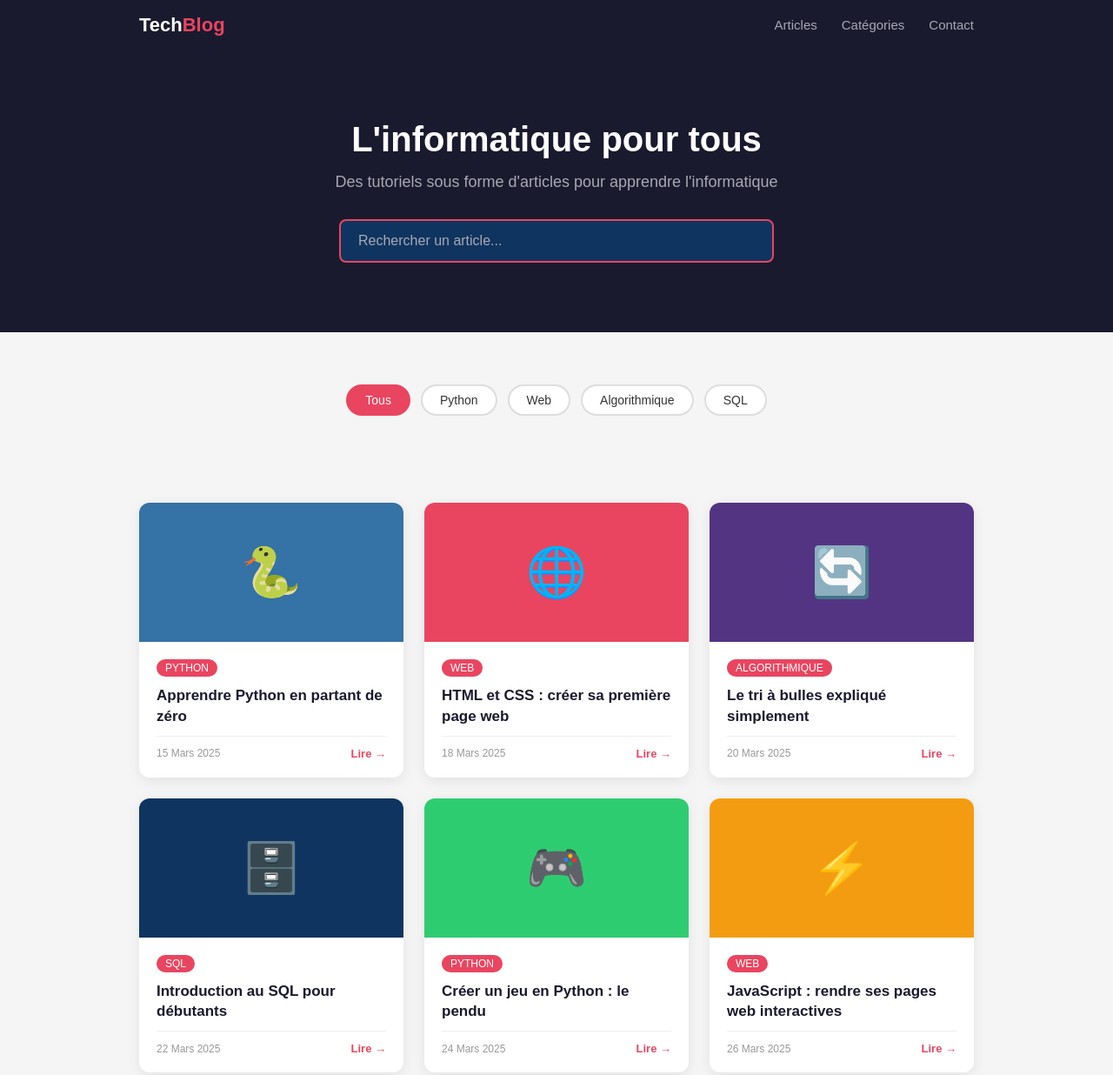
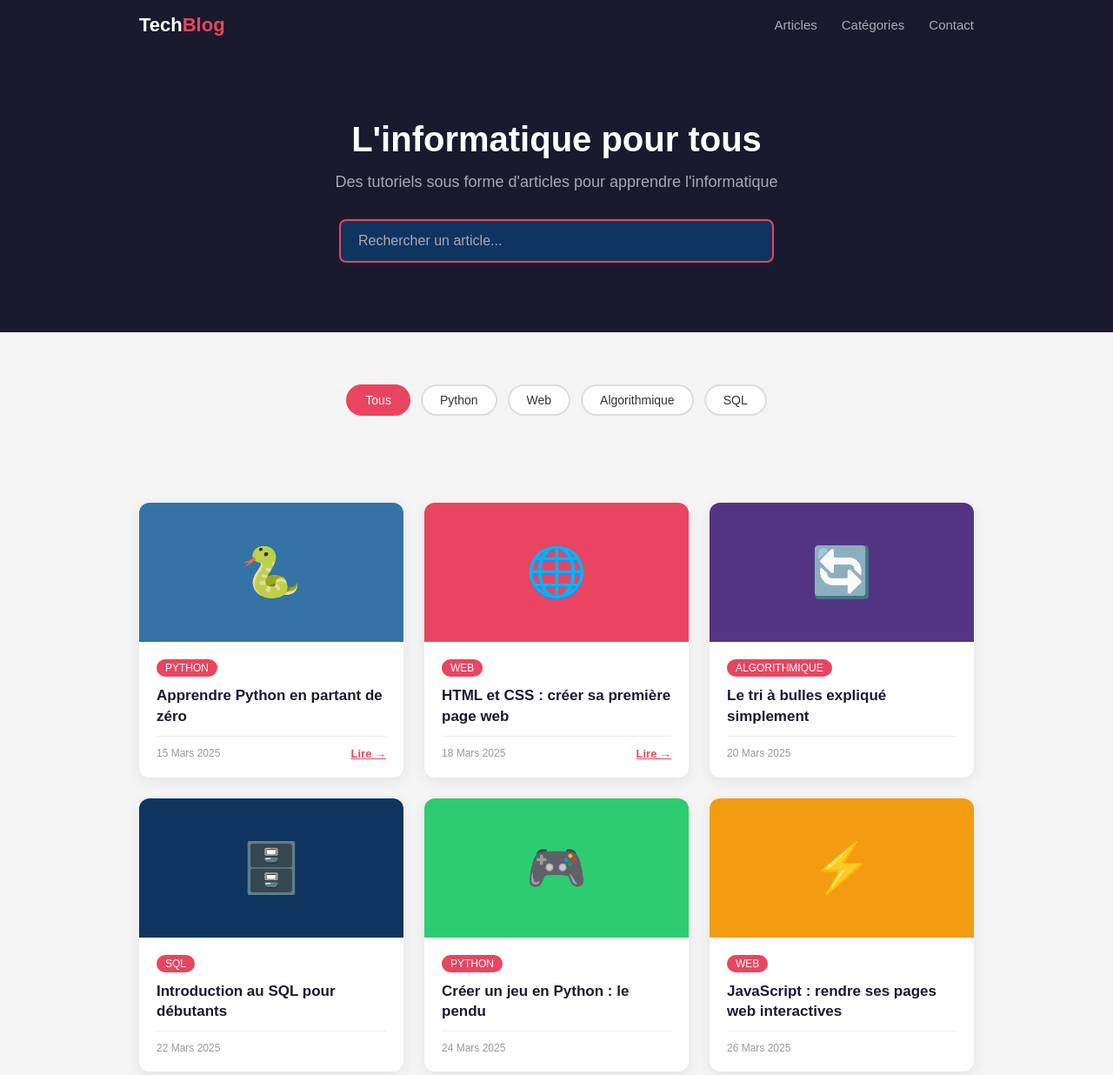
Before and after one commit to Rayan-lahbil/mes-projets, a plain HTML site: page blog informatique/blog.html in a window 1280 px wide. Shown: the top 1236 px of the page at 87% size. Drawn offline with Linux system fonts and the light colour scheme.

Commit message:
Blog avec 2 articles complets

```diff
--- a/blog informatique/blog.js
+++ b/blog informatique/blog.js
@@ -5,7 +5,8 @@ const articles = [
         categorie: "python",
         date: "15 Mars 2025",
         icone: "🐍",
-        couleur: "#3572A5"
+        couleur: "#3572A5",
+        fichier: "python-bases.html"
     },
     {
         id: 2,
@@ -13,7 +14,8 @@ const articles = [
         categorie: "web",
         date: "18 Mars 2025",
         icone: "🌐",
-        couleur: "#e94560"
+        couleur: "#e94560",
+        fichier: "html-css.html"
     },
     {
         id: 3,
@@ -101,7 +103,7 @@ function afficherArticles(liste) {
                 <div class="article-titre">${article.titre}</div>
                 <div class="article-meta">
                     <span>${article.date}</span>
-                    <span class="article-lire">Lire →</span>
+                    ${article.fichier ? `<a href="articles/${article.fichier}" class="article-lire">Lire →</a>` : ''}
                 </div>
             </div>
         `;
```
Also changed, not shown: blog informatique/articles/html-css.html (line endings or trailing spaces), blog informatique/articles/python-bases.html (line endings or trailing spaces).
